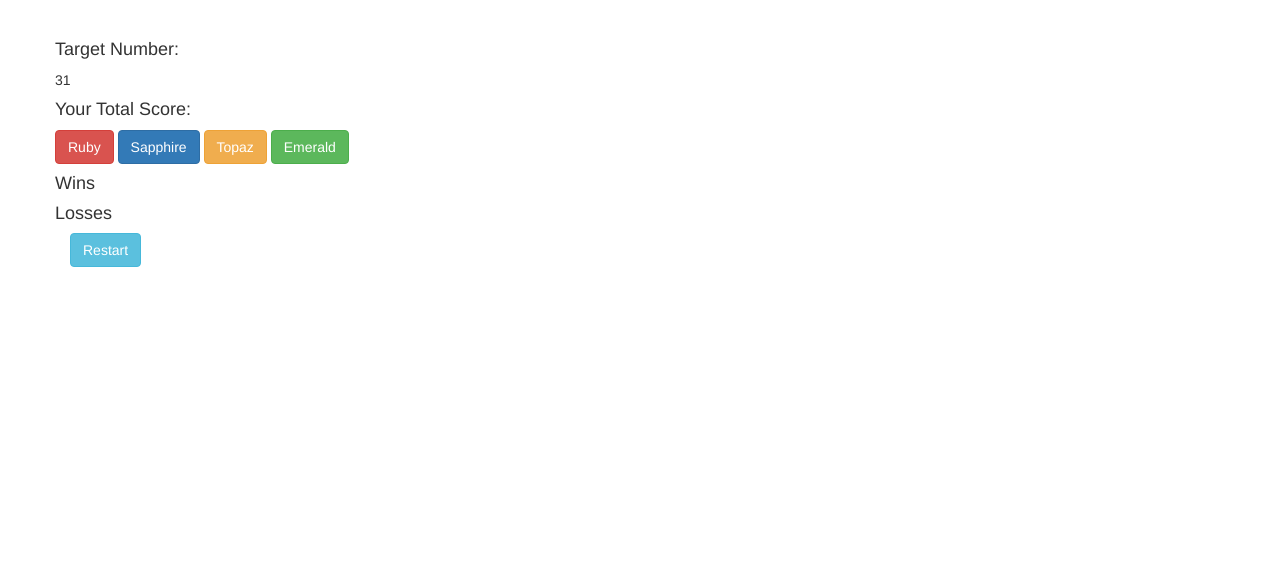
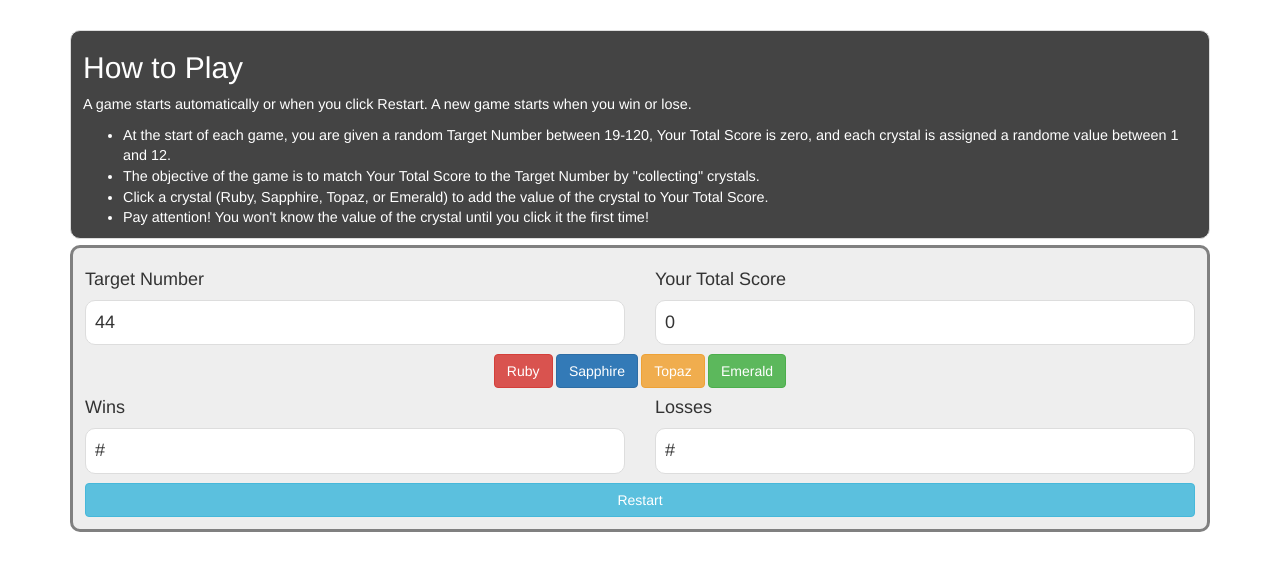
Before and after one commit to markacody/week-4-game, a PHP site: page /index.html in a window 1280 px wide. Shown: the part 195-766 px from the top of the page. Run offline with PHP 8.4, Linux system fonts and the light colour scheme.

Commit message:
Final Draft with Instructions

```diff
--- a/assets/css/style.css
+++ b/assets/css/style.css
@@ -2,3 +2,35 @@ body {
 	font-family: Helvetica, san-serif;
 	font-size: 1.2em;
 }
+.gameboard {
+	background: #eee;
+	border: solid 3px gray;
+	border-radius: 10px;
+	padding: 1em;
+}
+.rando, .scoreboard, .wins, .losses {
+	font-size: 1.5em;
+	background: #fff;
+	border: solid 1px #ddd;
+	border-radius: 10px;
+	padding: .5em;
+	margin-bottom: .5em;
+}
+.jewels {
+	text-align: center;
+}
+article {
+	background: #444;
+	border: solid 1px #ddd;
+	border-radius: 10px;
+	padding-left: 1em;
+	padding-right: 1em;
+	margin-bottom: .5em;
+}
+
+.instructions h2, p, ul {
+	color: white;
+}
+.instructions p, ul {
+	font-size: 1.2em;
+}
--- a/assets/javascript/game.js
+++ b/assets/javascript/game.js
@@ -11,12 +11,12 @@ function gameOn() {
         score = 0;
         //generate a random number and display it on the page
         //assign random values to  buttons
-        rando = Math.floor(Math.random() * 120) + 1;
+        rando = Math.floor(Math.random() * 101) + 19;
         $("#rando").html(rando);
-        red = Math.floor(Math.random() * 19) + 1;
-        blue = Math.floor(Math.random() * 19) + 1;
-        yellow = Math.floor(Math.random() * 19) + 1;
-        green = Math.floor(Math.random() * 19) + 1;
+        red = Math.floor(Math.random() * 12) + 1;
+        blue = Math.floor(Math.random() * 12) + 1;
+        yellow = Math.floor(Math.random() * 12) + 1;
+        green = Math.floor(Math.random() * 12) + 1;
         // declare and initialize gametime toggle
         isGameOn = true;
         console.log(isGameOn);
@@ -27,7 +27,7 @@ function gameOn() {
         console.log("green = " + green);
         console.log("yellow = " + yellow);
         // start a new game on the UI by emptying the display.
-        $('#score').empty();
+        $('#score').html("0");
     } /* END GAME ON */
 	// listen for clicks on the buttons
     $('.red').on('click', function(){
--- a/index.html
+++ b/index.html
@@ -2,13 +2,15 @@
 <html lang="en">
 <head>
 	<meta charset="UTF-8">
-	<title>Document</title>
+	<title>Crystal Collector!</title>
 	<!-- Link to the jQuery Library -->
   	<script src="https://code.jquery.com/jquery-2.2.3.js" integrity="sha256-laXWtGydpwqJ8JA+X9x2miwmaiKhn8tVmOVEigRNtP4=" crossorigin="anonymous"></script>
   	<!-- Link to local script -->
   	<script src="assets/javascript/game.js"></script>
 	<!-- Link to Bootstrap CDN-->
     <link rel="stylesheet" href="https://maxcdn.bootstrapcdn.com/bootstrap/3.3.6/css/bootstrap.min.css" integrity="sha384-1q8mTJOASx8j1Au+a5WDVnPi2lkFfwwEAa8hDDdjZlpLegxhjVME1fgjWPGmkzs7" crossorigin="anonymous">
+    <link rel="stylesheet" href="assets/css/style.css">
+    <meta name="viewport" content="width=device-width, initial-scale=1">
 </head>
 <body>
 	<header class="jumbotron">
@@ -17,39 +19,45 @@
 	<main class="container">
 		<section class="instructions">
 			<article id="ccmac">
-
+				<h2>How to Play</h2>
+				<p>A game starts automatically or when you click Restart. A new game starts when you win or lose.</p>
+				<ul><li>At the start of each game, you are given a random Target Number between 19-120, Your Total Score is zero, and each crystal is assigned a randome value between 1 and 12.</li>
+				<li>The objective of the game is to match Your Total Score to the Target Number by "collecting" crystals.</li>
+				<li> Click a crystal (Ruby, Sapphire, Topaz, or Emerald) to add the value of the crystal to Your Total Score.</li>
+				<li>Pay attention! You won't know the value of the crystal until you click it the first time!</li>
+				</ul>
 			</article>
 		</section>
 		<section class="gameboard">
 			<div class="row" id="row1">
-				<div class="rando">
-					<h4>Target Number:</h4>
-					<div id="rando"></div>
+				<div class="col-sm-6">
+					<h4>Target Number</h4>
+					<div class="rando" id="rando"></div>
 				</div>
-				<div class="scoreboard">
-					<h4>Your Total Score:</h4>
-					<div id="score"></div>
+				<div class="col-sm-6">
+					<h4>Your Total Score</h4>
+					<div class="scoreboard" id="score">#</div>
 				</div>
 			</div>
-			<div class="row jewels" id="row2">
+			<div class="row jewels clearfix" id="row2">
 				<div class="red btn btn-danger">Ruby</div>
 				<div class="blue btn btn-primary">Sapphire</div>
 				<div class="yellow btn btn-warning">Topaz</div>
 				<div class="green btn btn-success">Emerald</div>
 			</div>
 			<div class="row" id="row4">
-				<div class="wins">
+				<div class="col-sm-6">
 					<h4>Wins</h4>
-					<div id="wins"></div>
+					<div class="wins" id="wins">#</div>
 				</div>
-				<div class="losses">
+				<div class="col-sm-6">
 					<h4>Losses</h4>
-					<div id="losses">
+					<div class="losses" id="losses">#
 					</div>
 				</div>
 			</div>
 			<div class="restart">
-				<div class="btn btn-info">Restart</div>
+				<div class="btn btn-info btn-block">Restart</div>
 			</div>
 		</section>
 	</main>
```
